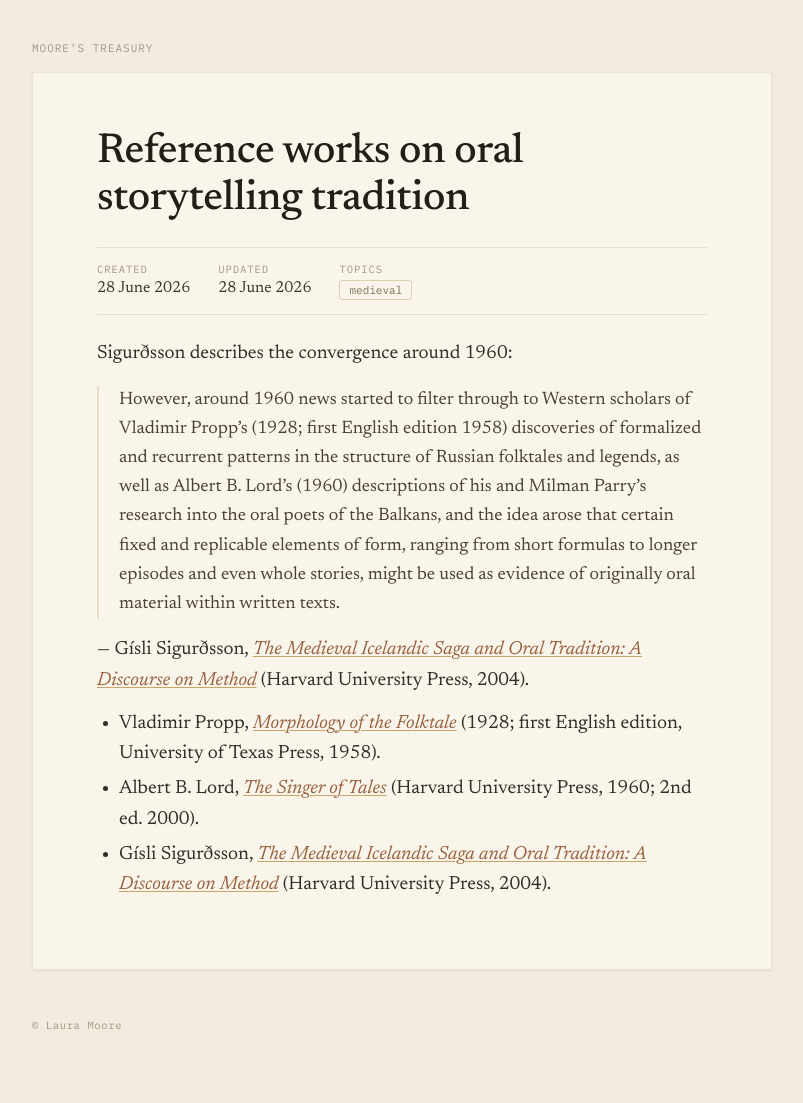
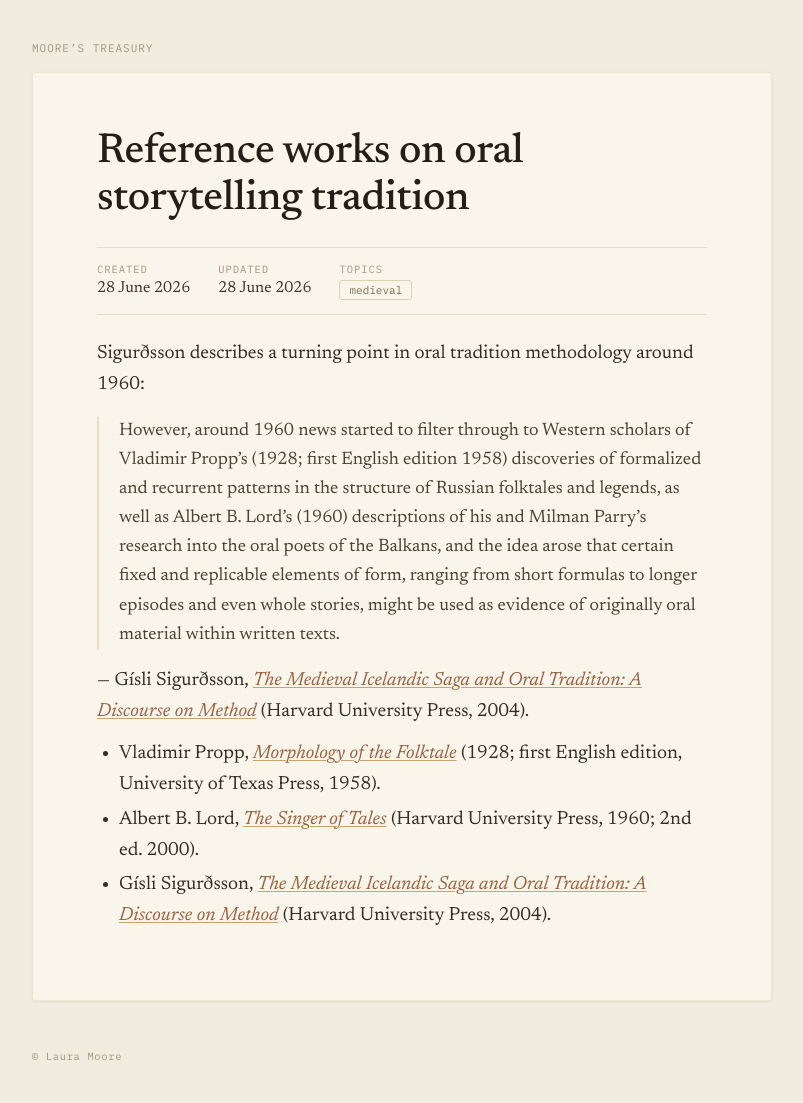
Before and after one commit to lauramoorewrites-del/treasury, a Jekyll site: the page built from _pages/reference-works-on-oral-storytelling-tradition.md, in a window 1280 px wide. Shown: the whole page, without its empty margins (238-1041 px from the left). Built offline with Jekyll 4.4.1, drawn with Linux system fonts in a browser that asks for light colours; before the commit the page ends 1072 px from its top, so only the background shows below that.

Commit message:
Revise intro line in oral tradition entry
Co-Authored-By: Claude Opus 4.6 (1M context) <noreply@anthropic.com>

```diff
--- a/_pages/reference-works-on-oral-storytelling-tradition.md
+++ b/_pages/reference-works-on-oral-storytelling-tradition.md
@@ -6,7 +6,7 @@ updated: "28 June 2026"
 topics: [medieval]
 ---
 
-Sigurðsson describes the convergence around 1960:
+Sigurðsson describes a turning point in oral tradition methodology around 1960:
 
 > However, around 1960 news started to filter through to Western scholars of Vladimir Propp's (1928; first English edition 1958) discoveries of formalized and recurrent patterns in the structure of Russian folktales and legends, as well as Albert B. Lord's (1960) descriptions of his and Milman Parry's research into the oral poets of the Balkans, and the idea arose that certain fixed and replicable elements of form, ranging from short formulas to longer episodes and even whole stories, might be used as evidence of originally oral material within written texts.
 
```
